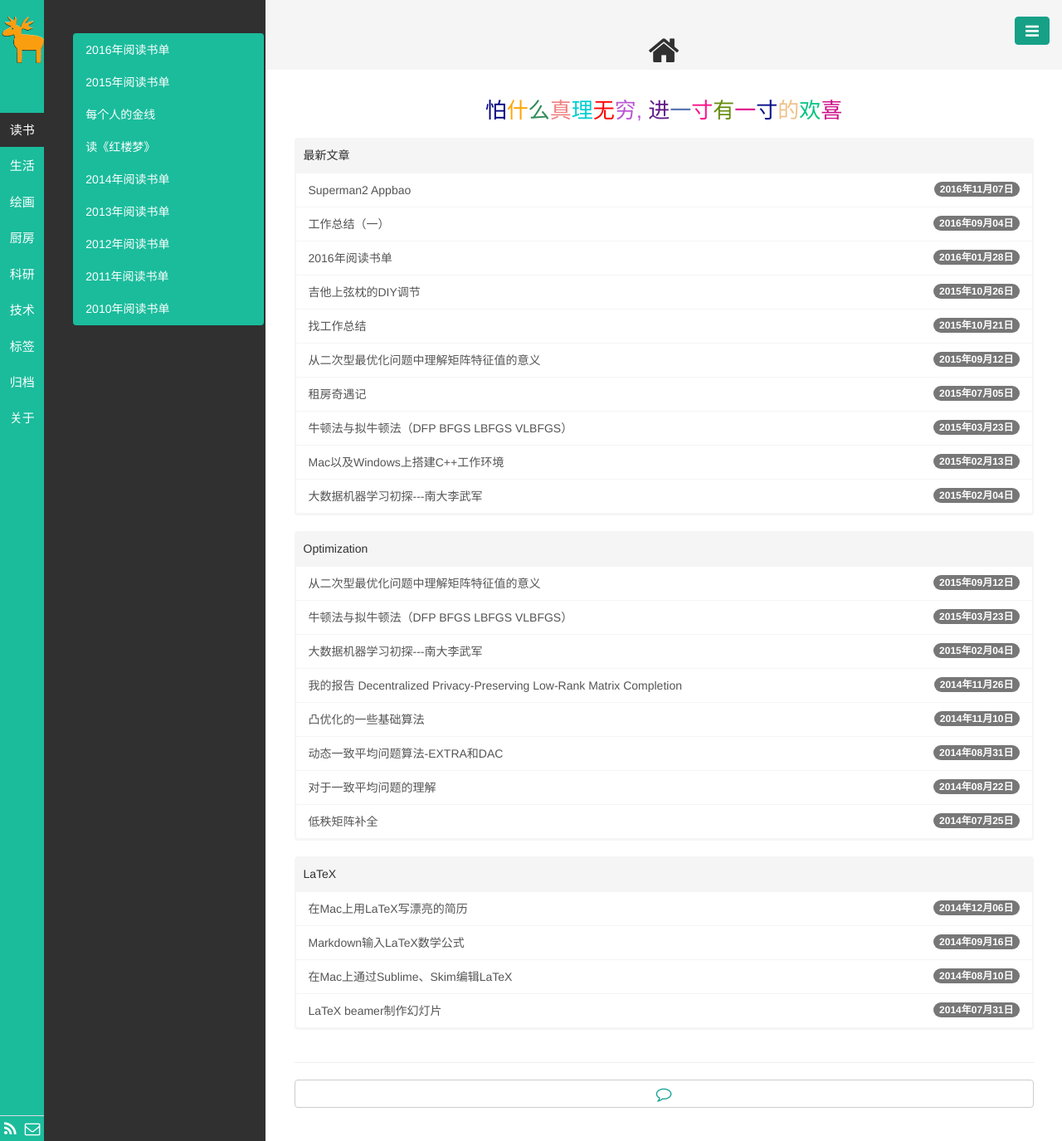
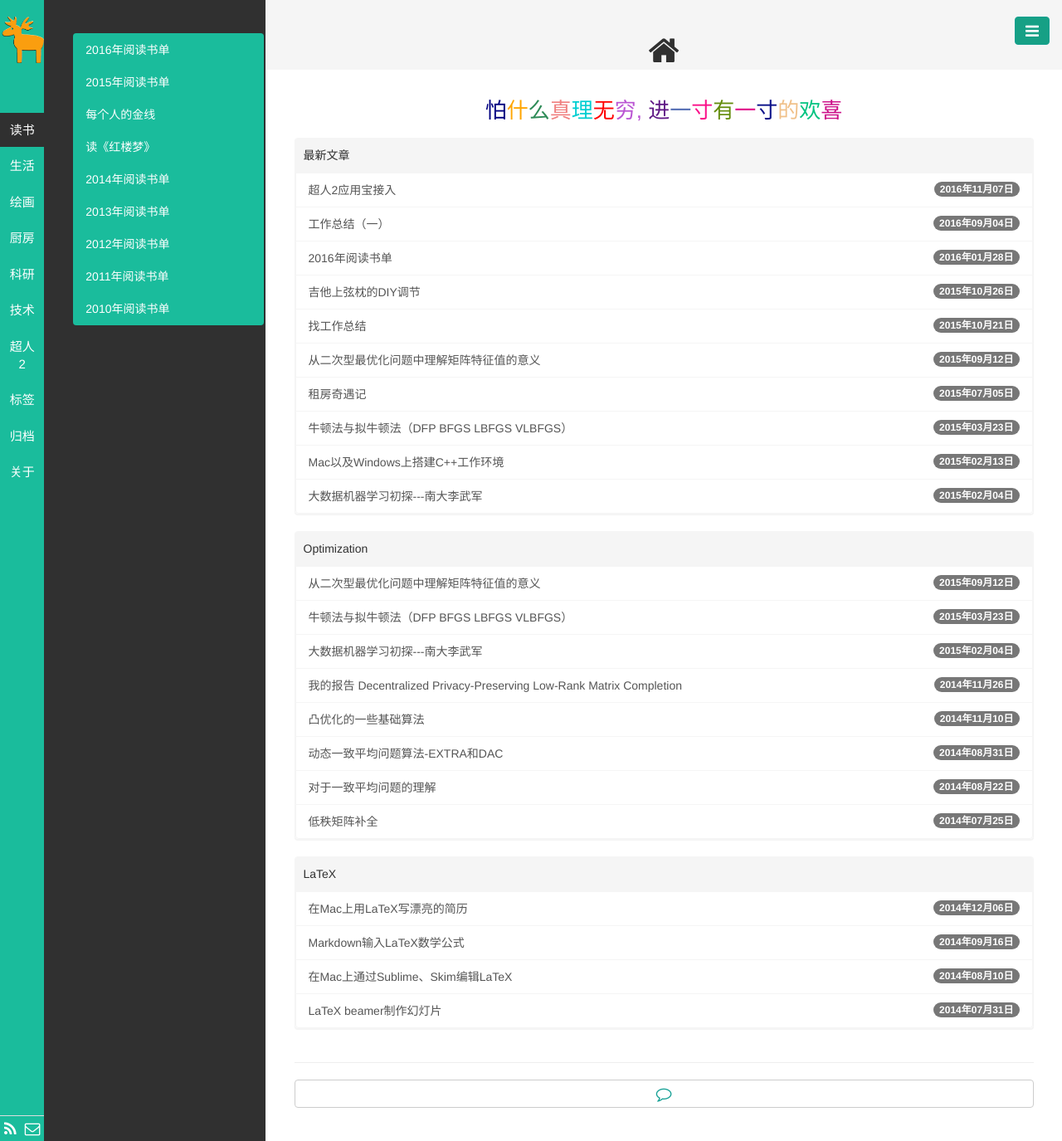
Before and after one commit to TripleKills/TripleKills.github.io, a Jekyll site: the page built from index.html, in a window 1280 px wide. Shown: the whole page at 83% size. Built offline with Jekyll 4.4.1, drawn with Linux system fonts in a browser that asks for light colours; Markdown is read by kramdown in place of the engine named in the settings; the list of posts is cut into pages by our own code.

Commit message:
添加title

```diff
--- a/_posts/超人2/2016-11-07-SuperMan2-AppBao.md
+++ b/_posts/超人2/2016-11-07-SuperMan2-AppBao.md
@@ -1,3 +1,11 @@
+---
+layout: post
+title: 超人2应用宝接入
+category: 超人2
+tags:
+keywords:
+description:
+---
 #超人2应用宝接入
 ##相关信息
 	APPID： 1105774050
```
